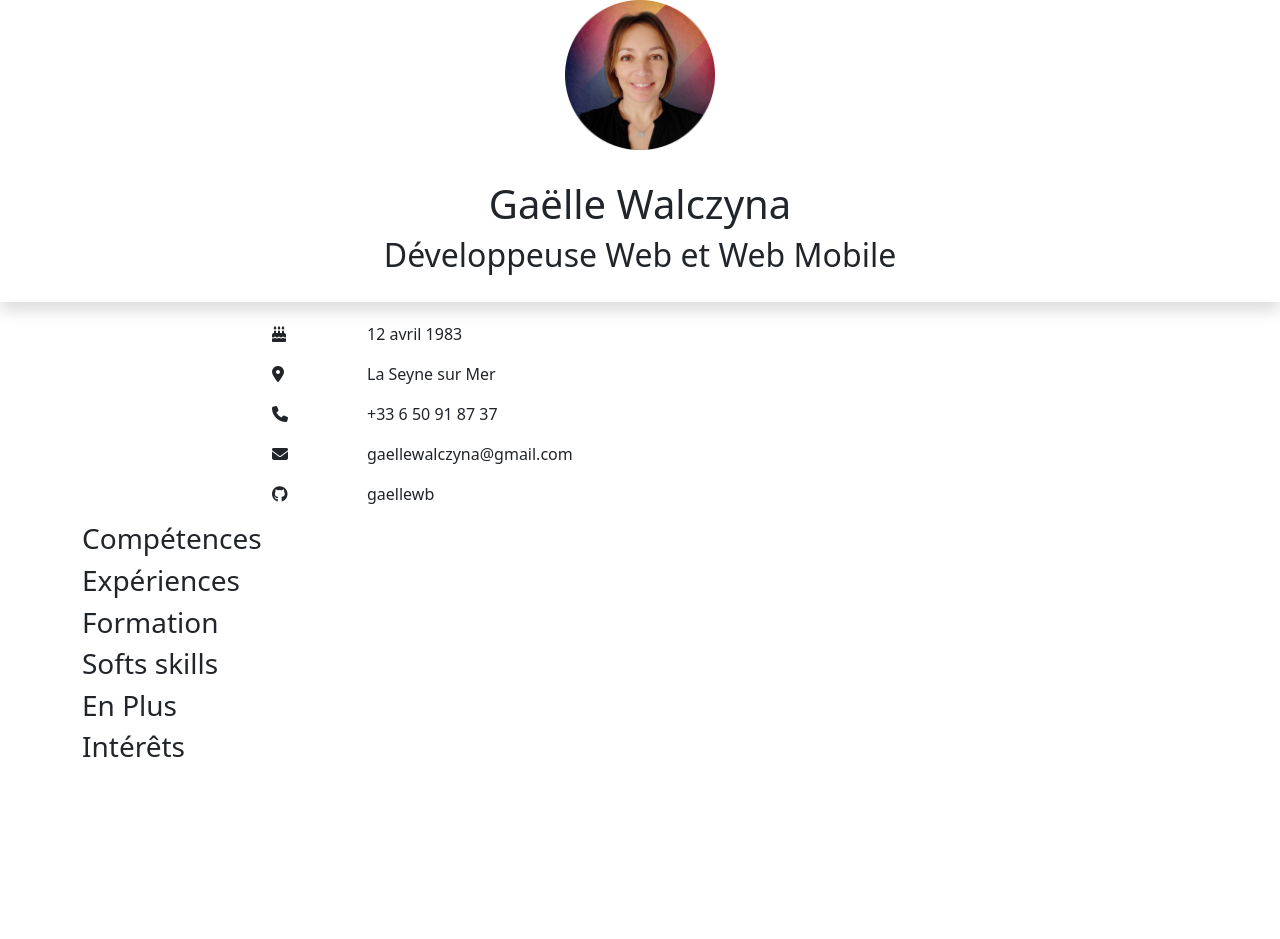
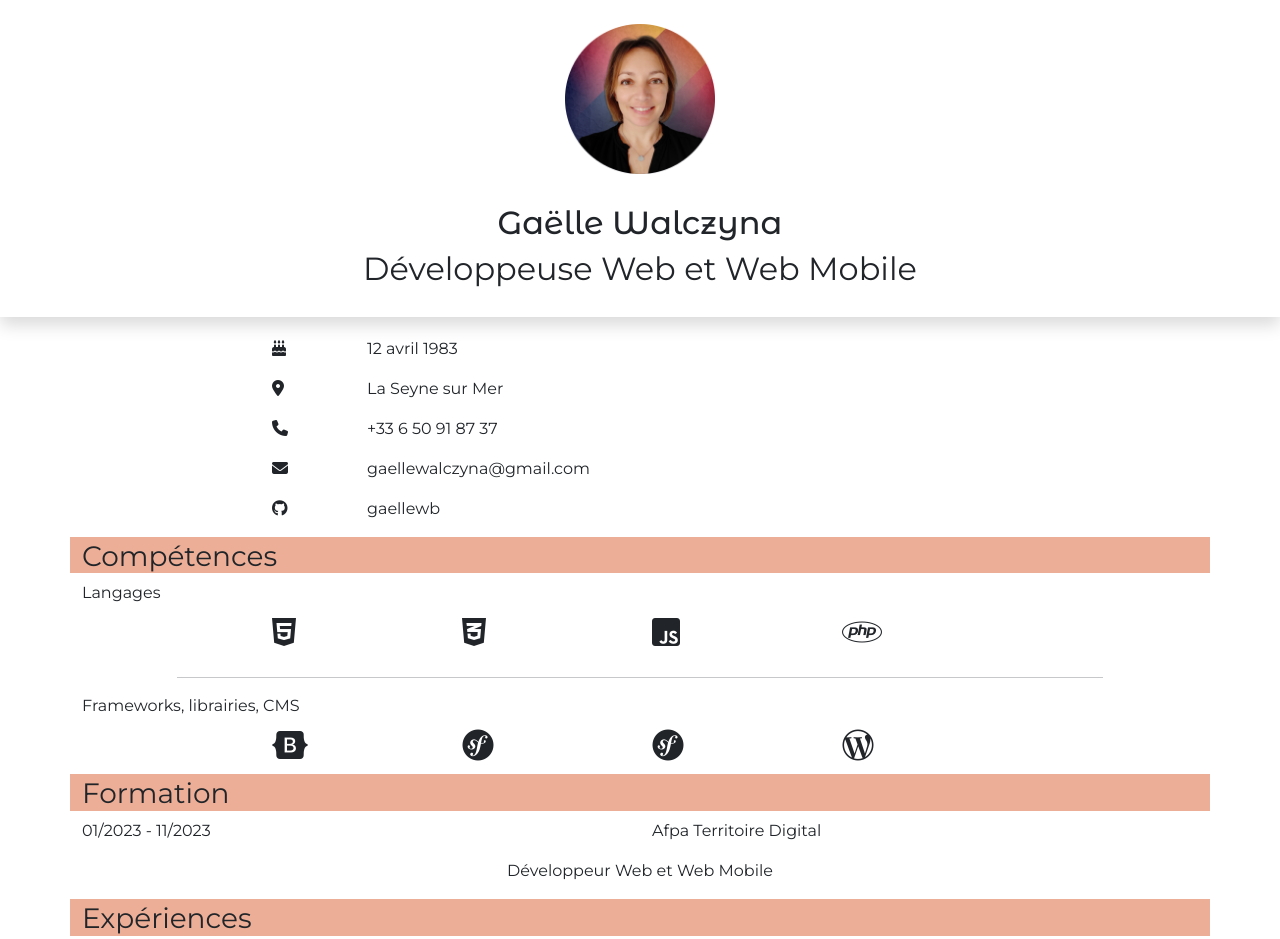
Before and after one commit to gaellewb/mon-CV, a plain HTML site: page index.html in a window 1280 px wide. Shown: the top 939 px of the page. Before the commit the page ends 800 px from the top, so only its background shows below. Drawn offline with nearby package versions, Linux system fonts and the light colour scheme.

Commit message:
compétences, formation

```diff
--- a/css/style.css
+++ b/css/style.css
@@ -1,6 +1,10 @@
-/* Font family */
+@import url('https://fonts.googleapis.com/css2?family=Montserrat&display=swap');
+
+@import url('https://fonts.googleapis.com/css2?family=Montserrat&family=Montserrat+Alternates:wght@500&display=swap');
+
 
 * {
+    font-family: 'Montserrat', sans-serif;
     padding: 0;
     margin: 0;
     text-decoration: none;
@@ -13,6 +17,11 @@ header {
     flex-direction: column;
     text-align: center;
     /* flex-wrap: nowrap; */
+}
+
+.myName {
+    font-family: 'Montserrat Alternates', sans-serif;
+    font-size:xx-large;
 }
 
 .monContainer {
@@ -30,3 +39,12 @@ header {
 .mesCoordonnees .fa-solid {
     padding-right: 20px;
 }
+
+.surligne {
+    background-color: rgb(236, 174, 150);
+    padding-top: 3px;
+}
+
+.cache {
+    display: none;
+}
--- a/index.html
+++ b/index.html
@@ -4,7 +4,7 @@
     <meta charset="UTF-8">
     <meta http-equiv="X-UA-Compatible" content="IE=edge">
     <meta name="viewport" content="width=device-width, initial-scale=1.0">
-    <meta name="description" content="CV en ligne de Gaëlle Walczyna,Développeuse Web et Web Mobile. ">
+    <meta name="description" content="CV en ligne de Gaëlle Walczyna, Développeuse Web et Web Mobile. ">
     <meta name="keywords" content="cv, développeur, web, web mobile, informatique">
     <title>Gaëlle Walczyna | Développeuse Web et Web Mobile</title>
 
@@ -33,10 +33,10 @@
     <header>
         <div class="monContainer shadow">
             <div>
-                <img class="myPhoto" src="assets/img/profile-pic (31).png" alt="">
+                <img class="myPhoto mt-4" src="assets/img/profile-pic (31).png" alt="">
             </div>
-            <div class="myName">
-                <h1>Gaëlle Walczyna</h1>
+            <div>
+                <h1 class="myName">Gaëlle Walczyna</h1>
             </div>
             <div class="myJob">
                 <h2>
@@ -48,6 +48,7 @@
 
     <main>
         <div class="wrapper">
+<!-- Coordonnees  -->
         <section class="container mesCoordonnees one">
             <div class="row">
                 <div class=" offset-2 col-1">
@@ -82,63 +83,99 @@
                 </div>
             </div>
         </section>
-
+<!-- Competences  -->
         <section class="container mesCompetences two">
             <div class="row">
+                <!-- <div class="col-12"> -->
+                    <h3 class="surligne">Compétences</h3>
+                <!-- </div> -->
                 <div class="col-12">
-                    <h3>Compétences</h3>
+                    <p>Langages</p>
+                </div>
+                <div class="offset-2 col-2">
+                    <i class="fa-brands fa-html5 fa-2xl"></i>
+                </div>
+                <div class="col-2">
+                    <i class="fa-brands fa-css3-alt fa-2xl"></i>
+                </div>
+                <div class="col-2">
+                    <i class="fa-brands fa-square-js fa-2xl"></i>
+                </div>
+                <div class="col-2 mb-3">
+                    <i class="fa-brands fa-php fa-2xl"></i>
+                </div>
+                <div class="offset-1 col-10">
+                    <hr>
+                </div>
+                <div class="col-12">
+                    <p>Frameworks, librairies, CMS</p>
+                </div>
+                <div class="offset-2 col-2">
+                    <i class="fa-brands fa-bootstrap fa-2xl"></i>
+                </div>
+                <div class="col-2">
+                    <i class="fa-brands fa-symfony fa-2xl"></i>
+                </div>
+                <div class="col-2">
+                    <i class="fa-brands fa-symfony fa-2xl"></i>
+                </div>
+                <div class="col-2 mb-3">
+                    <i class="fa-brands fa-wordpress-simple fa-2xl"></i>
                 </div>
             </div>
         </section>
-
-        <section class="container mesExperiences three">
+<!-- Formation  -->
+        <section class="container maFormation three">
             <div class="row">
-                <h3>Expériences</h3>
+                <h3 class="surligne">Formation</h3>
+                <div class="col-6">
+                    <p>01/2023 - 11/2023</p>
+                </div>
+                <div class="col-6">
+                    <p>Afpa Territoire Digital</p>
+                </div>
+                <div class="col-12 text-center">
+                    <p>Développeur Web et Web Mobile</p>
+                </div>
+                <div class="cache col-12">
+                    <p>Préparation au titre professionnel de niveau 5</p>
                 </div>
             </div>
         </section>
-
-        <section class="container maFormation for">
+<!-- Expérience  -->
+        <section class="container mesExperiences for">
             <div class="row">
-                <div class="col-12">
-                    <h3>Formation</h3>
-                </div>
+                <!-- <div class="col-12"> -->
+                    <h3 class="surligne">Expériences</h3>
+                <!-- </div> -->
             </div>
         </section>
-
+<!-- Softs skills  -->
         <section class="container mesSoftsSkills five">
             <div class="row">
-                <div class="col-12">
-                    <h3>Softs skills</h3>
-                </div>
+                <!-- <div class="col-12"> -->
+                    <h3 class="surligne">Softs skills</h3>
+                <!-- </div> -->
             </div>
         </section>
-
+<!-- En plus  -->
         <section class="container enPlus six">
             <div class="row">
-                <div class="col">
-                    <h3>En Plus</h3>
-                </div>
+                <!-- <div class="col"> -->
+                    <h3 class="surligne">En Plus</h3>
+                <!-- </div> -->
             </div>
         </section>
-
+<!-- Intérêts  -->
         <section class="container mesInterets seven">
             <div class="row">
-                <div class="col">
-                    <h3>Intérêts</h3>
-                </div>
+                <!-- <div class="col"> -->
+                    <h3 class="surligne">Intérêts</h3>
+                <!-- </div> -->
             </div>
         </section>
-
-
         </div>
-
-
-
-
     </main>
-
-
 
 <!-- CDN Bootstrap -->
     <script src="https://cdn.jsdelivr.net/npm/bootstrap@5.3.0-alpha3/dist/js/bootstrap.bundle.min.js" integrity="sha384-ENjdO4Dr2bkBIFxQpeoTz1HIcje39Wm4jDKdf19U8gI4ddQ3GYNS7NTKfAdVQSZe" crossorigin="anonymous"></script>
```
Also changed, not shown: mentions-legales.html (added).
